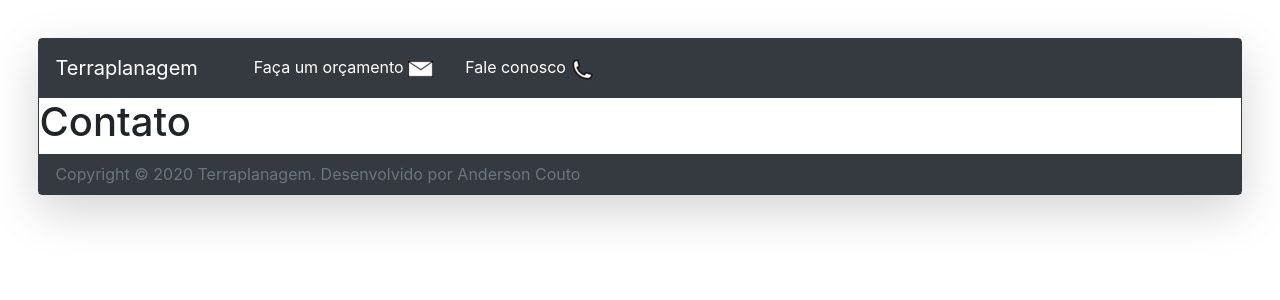
After one commit to Anderson-Couto/django_html_css_bootstrap_Terraplanagem, a Django app: page /app/contato in a window 1280 px wide. The commit adds this page. Shown: the top 300 px of the page. Run offline with Django 3.2, Linux system fonts and the light colour scheme; some libraries are stand-ins or nearby versions.

Commit message:
Adicionado novos templates para a aba de Orçamento e contato, assim como a adição do mapa do google para a localização da empresa. CSS atualizado

```diff
--- a/app/urls.py
+++ b/app/urls.py
@@ -1,7 +1,9 @@
 from django.urls import path
 
-from . import views
+from .views import index, orcamento, contato
 
 urlpatterns = [
-    path('', views.index, name='index'),
+    path('', index, name='index'),
+    path('orcamento', orcamento, name='orcamento'),
+    path('contato', contato, name='contato'),
 ]
--- a/app/views.py
+++ b/app/views.py
@@ -3,3 +3,9 @@ from django.shortcuts import render, redirect
 
 def index(request):
     return render(request, 'index.html')
+
+def orcamento(request):
+    return render(request, 'orcamento.html')
+
+def contato(request):
+    return render(request, 'contato.html')
--- /dev/null
+++ b/templates/contato.html
@@ -0,0 +1,7 @@
+{% extends 'partials/base.html' %}
+{% load static %}
+{% block content %}
+
+<h1>Contato</h1>
+
+{% endblock %}
--- a/templates/partials/base.html
+++ b/templates/partials/base.html
@@ -13,19 +13,18 @@
     <title>Hello, world!</title>
   </head>
   <body>
-    <div class="border border-dark shadow-lg bg-white margem-borda">
+    <div class="border border-dark shadow-lg bg-white margem-borda rounded">
 
       <header>
         {% include 'partials/navbar.html' %}
       </header>
-
       <main role="main">
         {% block content %}{% endblock %}
       </main>
-
       <footer class="footer">
         {% include 'partials/footer.html' %}
       </footer>
+
     </div>
     <!-- Optional JavaScript -->
     <!-- jQuery first, then Popper.js, then Bootstrap JS -->
--- a/templates/partials/navbar.html
+++ b/templates/partials/navbar.html
@@ -1,16 +1,16 @@
 {% load static %}
 <nav class="navbar navbar-expand-md navbar-dark bg-dark">
-  <a class="navbar-brand" href="#">Terraplanagem</a>
+  <a class="navbar-brand mr-5" href="{% url 'index' %}">Terraplanagem</a>
   <button class="navbar-toggler" type="button" data-toggle="collapse" data-target="#navbarNav" aria-controls="navbarNav" aria-expanded="false" aria-label="Toggle navigation">
     <span class="navbar-toggler-icon"></span>
   </button>
   <div class="collapse navbar-collapse" id="navbarNav">
     <ul class="navbar-nav">
-      <li class="nav-item active">
-        <a class="nav-link" href="#">Faça um orçamento <span class="sr-only">(current)</span><img src="{% static 'img/mail.jpg' %}" alt=""></a>
+      <li class="nav-item active mr-3">
+        <a class="nav-link" href="{% url 'orcamento' %}">Faça um orçamento <span class="sr-only">(current)</span><img src="{% static 'img/mail.jpg' %}" alt=""></a>
       </li>
       <li class="nav-item active">
-        <a class="nav-link" href="#">Fale conosco <span class="sr-only">(current)</span><img src="{% static 'img/tel.png' %}" alt=""></a>
+        <a class="nav-link" href="{% url 'contato' %}">Fale conosco <span class="sr-only">(current)</span><img src="{% static 'img/tel.png' %}" alt=""></a>
       </li>
     </ul>
   </div>
--- a/terraplanagem/static/css/stylesheets.css
+++ b/terraplanagem/static/css/stylesheets.css
@@ -1,15 +1,3 @@
-@media only screen and (max-device-width: 700px) {
-    .footer {
-        font-size: 0.5em;
-    }
-}
-
-@media only screen and (max-device-width: 500px) {
-    .footer {
-        font-size: 0.3em;
-    }
-}
-
 .margem-borda {
     margin: 3%;
 }
@@ -22,3 +10,16 @@
     color: white;
     text-decoration:none;
 }
+
+
+@media only screen and (max-device-width: 700px) {
+    .footer {
+        font-size: 0.5em;
+    }
+}
+
+@media only screen and (max-device-width: 500px) {
+    .footer {
+        font-size: 0.3em;
+    }
+}
```
Also changed, not shown: templates/index.html (+7 -0 lines), templates/orcamento.html (added, +7 -0 lines). Lines whose indentation alone changed are shown as unchanged.
